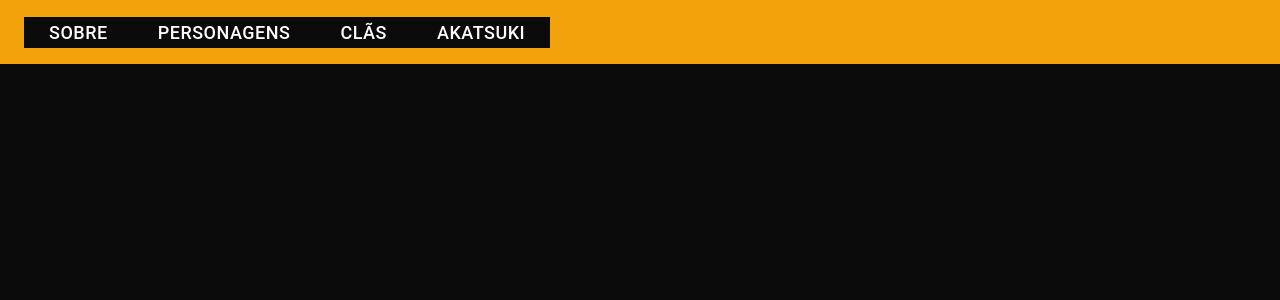
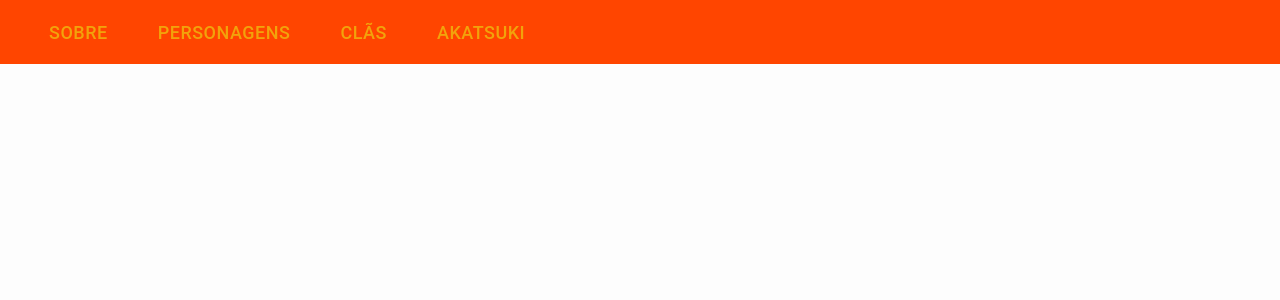
Before and after one commit to alexmacieldeveloper/naruto-app, a React (Create React App) app: page / in a window 1280 px wide. Shown: the top 300 px of the page. Built offline with nearby package versions, Linux system fonts and the light colour scheme.

Commit message:
release: refatorando o thema

```diff
--- a/src/components/Header.tsx
+++ b/src/components/Header.tsx
@@ -48,6 +48,7 @@ export const Header = (props: Props) => {
 
     const theme = useTheme();
 
+    console.log("theme", theme)
     const handleDrawerToggle = () => {
       setMobileOpen((prevState) => !prevState);
     };
@@ -77,16 +78,11 @@ export const Header = (props: Props) => {
     return (
         <Box sx={{ display: 'flex' }}>
             <CssBaseline />
-            <AppBar sx={{ boxShadow: 'none'}} color='primary'>
+            <AppBar sx={{ boxShadow: 'none'}}>
                 <Toolbar>
-                    <Box sx={{ display: { xs: 'none', sm: 'block' }}} bgcolor={theme.palette.background.default}>
+                    <Box sx={{ display: { xs: 'none', sm: 'block' }}}>
                         {navItems.map((item) => (
-                          <Button variant="outlined" key={item.name} sx={{ fontSize: '18px', color: '#FDFDFD', lineHeight: 'normal', margin: '0 10px', border: 'none',
-                              ":hover": {
-                                  backgroundColor: 'rgb(246, 126, 60)',
-                                  border: '1px solid rgb(246, 126, 60)'
-                              }
-                          }} href={item.href}>
+                          <Button variant="outlined" key={item.name} sx={{ fontSize: '18px', color: 'secondary.main', lineHeight: 'normal', margin: '0 10px', border: 'none' }} href={item.href}>
                               {item.name}
                           </Button>
                         ))}
--- a/src/contexts/ThemeContext.tsx
+++ b/src/contexts/ThemeContext.tsx
@@ -1,6 +1,6 @@
 import { createContext, useState, useCallback, useMemo, useContext } from 'react'
-import { ThemeProvider, Box } from '@mui/material'
-import { DarkTheme, LightTheme } from './../themes'
+import { ThemeProvider, Box, PaletteMode, createTheme } from '@mui/material'
+import { getTheme } from './../themes'
 
 interface IThemeContextData {
     themeName: 'light' | 'dark'
@@ -19,21 +19,17 @@ export const useAppThemeContext = () => {
 
 export const AppThemeProvider:React.FC<IThemeProviderProps> = ({ children }) => {
 
-    const [themeName, setThemeName] = useState<'light' | 'dark'> ('light')
+    const [themeName, setThemeName] = useState<PaletteMode>('light');
 
     const toggleTheme = useCallback(() => {
         setThemeName(oldThemeName => oldThemeName === 'light' ? 'dark' : 'light')
     },[])
 
-    const theme = useMemo(() => {
-        if (themeName === 'light') return LightTheme
-
-        return DarkTheme
-    },[themeName])
+    const theme = useMemo(() => createTheme(getTheme(themeName)), [themeName]);
 
     return (
         <ThemeContext.Provider value={{themeName, toggleTheme}}>
-            <ThemeProvider theme={DarkTheme}>
+            <ThemeProvider theme={theme}>
                 {children}
             </ThemeProvider>
         </ThemeContext.Provider>
--- a/src/themes/dark.ts
+++ /dev/null
@@ -1,13 +0,0 @@
-import { createTheme } from '@mui/material'
-
-
-export const DarkTheme = createTheme({
-    palette: {
-        primary: {
-            main: '#f2a30b',
-        },
-        background: {
-            default: '#0b0b0b',
-        },
-    }
-})
--- a/src/themes/index.ts
+++ b/src/themes/index.ts
@@ -1,2 +1,43 @@
-export * from './light';
-export * from './dark';
+import { createTheme, PaletteMode  } from '@mui/material'
+
+
+export const getTheme = (mode: PaletteMode ) => ({
+    palette: {
+        mode,
+        ...(mode === 'light' ? {
+            primary: {
+                main: '#FF4500',
+            },
+            secondary: {
+                main: '#f2a30b',
+            },
+            background: {
+                default: '#fdfdfd',
+            },
+            text: {
+                primary: '#FF4500',
+            },
+        } : {
+            palette: {
+                primary: {
+                    main: '#f2a30b',
+                },
+                secondary: {
+                    main: '#FF4500',
+                },
+                background: {
+                    default: '#0b0b0b',
+                },
+                text: {
+                    primary: '#f2a30b',
+                }
+            },
+        }),
+
+    },
+});
+
+
+export const DarkTheme = createTheme({
+
+})
--- a/src/themes/light.ts
+++ /dev/null
@@ -1,12 +0,0 @@
-import { createTheme } from '@mui/material'
-
-export const LightTheme = createTheme({
-    palette: {
-        primary: {
-            main: '#FF4500',
-        },
-        background: {
-            default: '#f2a30b',
-        }
-    }
-})
```
